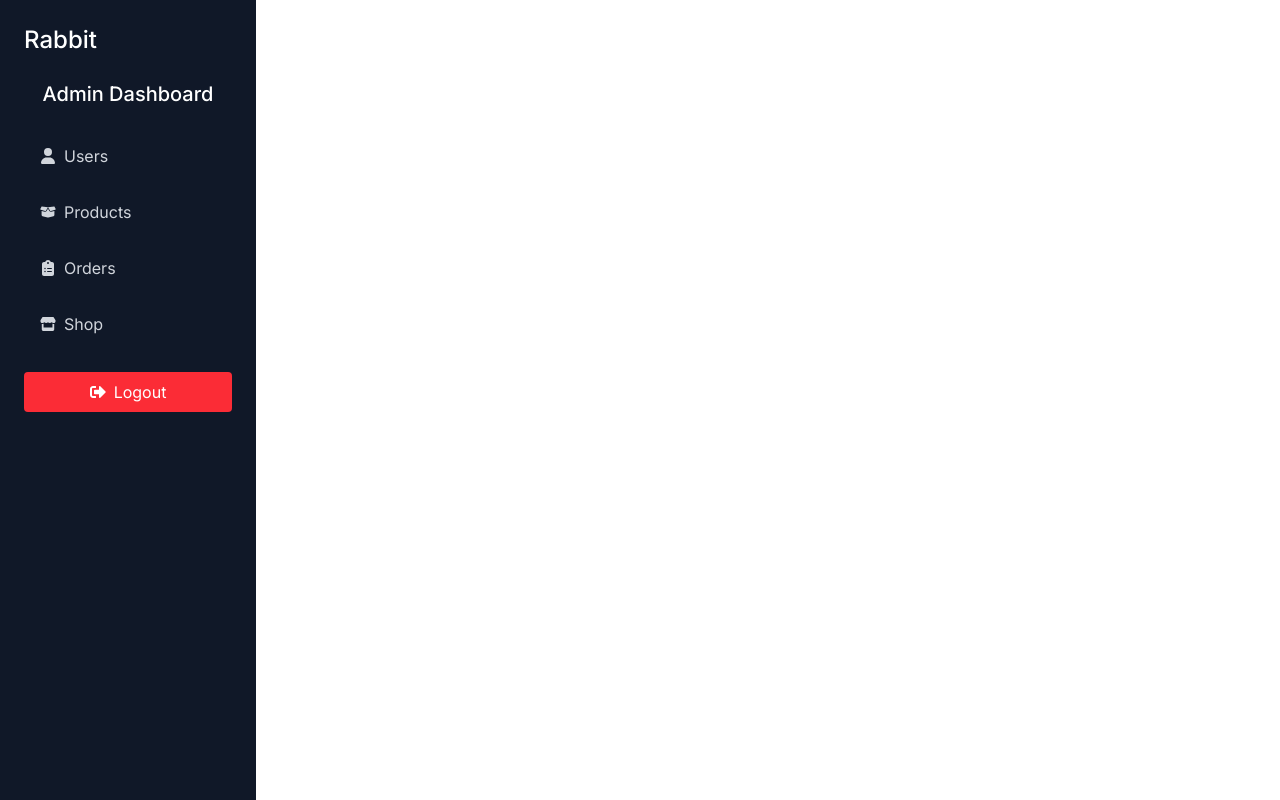
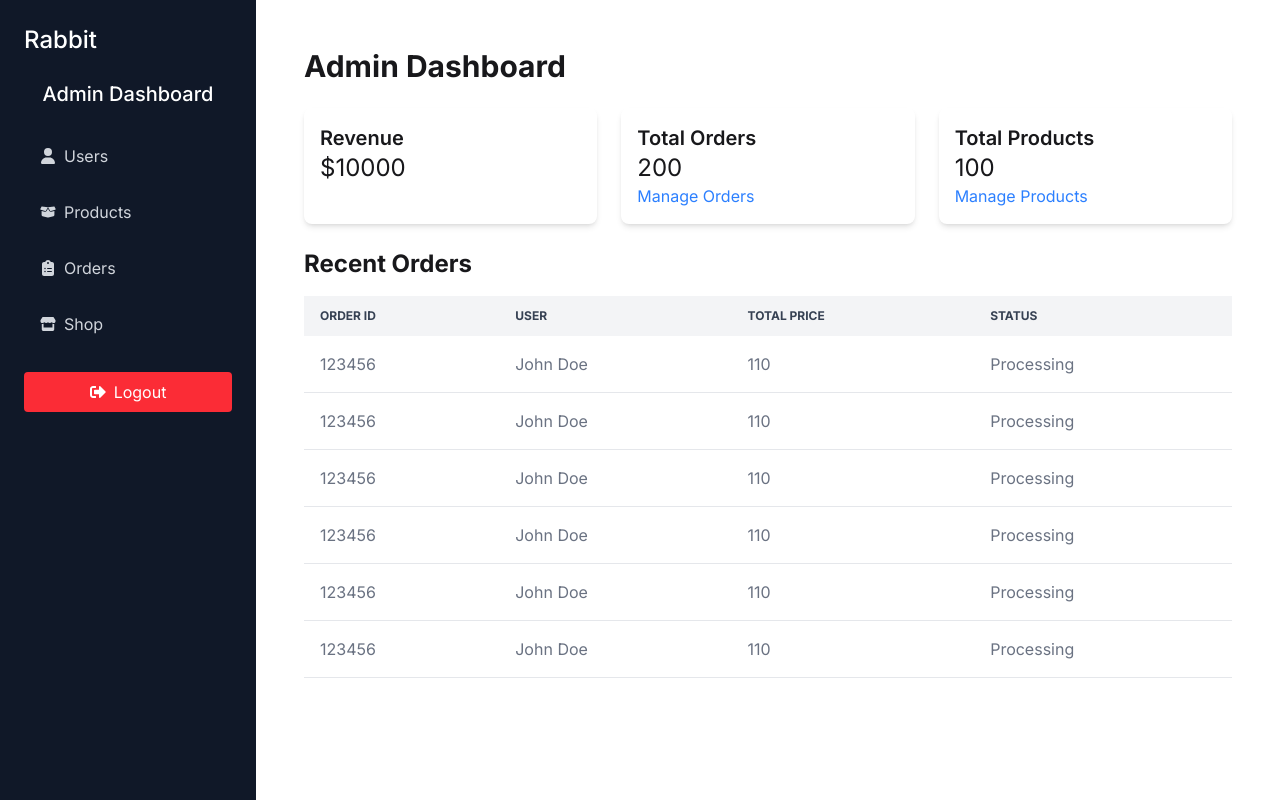
Before and after one commit to shakhawathossenbahar/Rabbit, a React (Vite) app in the folder frontend/: page /admin in a window 1280 px wide. Built offline with nearby package versions, Linux system fonts and the light colour scheme.

Commit message:
admin homepage completed

```diff
--- a/frontend/src/pages/AdminHomePage.jsx
+++ b/frontend/src/pages/AdminHomePage.jsx
@@ -1,9 +1,128 @@
-import React from 'react';
+import React from "react";
+import { Link } from "react-router-dom";
 
 const AdminHomePage = () => {
+  const orders = [
+    {
+      _id: 123456,
+      user: {
+        name: "John Doe",
+      },
+      totalPrice: 110,
+      status: "Processing",
+    },
+
+    {
+      _id: 123456,
+      user: {
+        name: "John Doe",
+      },
+      totalPrice: 110,
+      status: "Processing",
+    },
+
+    {
+      _id: 123456,
+      user: {
+        name: "John Doe",
+      },
+      totalPrice: 110,
+      status: "Processing",
+    },
+
+    {
+      _id: 123456,
+      user: {
+        name: "John Doe",
+      },
+      totalPrice: 110,
+      status: "Processing",
+    },
+
+    {
+      _id: 123456,
+      user: {
+        name: "John Doe",
+      },
+      totalPrice: 110,
+      status: "Processing",
+    },
+
+    {
+      _id: 123456,
+      user: {
+        name: "John Doe",
+      },
+      totalPrice: 110,
+      status: "Processing",
+    },
+  ];
   return (
-    <div>
+    <div className="max-w-7xl mx-auto p-6">
+      <h1 className="text-3xl font-bold mb-6">Admin Dashboard</h1>
+      <div className="grid grid-cols-1 sm:grid-cols-2 lg:grid-cols-3 gap-6">
+        <div className="p-4 shadow-md rounded-lg">
+          <h2 className="text-xl font-semibold">Revenue</h2>
+          <p className="text-2xl">$10000</p>
+        </div>
 
+        <div className="p-4 shadow-md rounded-lg">
+          <h2 className="text-xl font-semibold">Total Orders</h2>
+          <p className="text-2xl">200</p>
+          <Link to={"/admin/orders"} className="text-blue-500 hover:underline">
+            Manage Orders
+          </Link>
+        </div>
+
+        <div className="p-4 shadow-md rounded-lg">
+          <h2 className="text-xl font-semibold">Total Products</h2>
+          <p className="text-2xl">100</p>
+          <Link
+            to={"/admin/products"}
+            className="text-blue-500 hover:underline"
+          >
+            Manage Products
+          </Link>
+        </div>
+      </div>
+
+      <div className="mt-6">
+        <h2 className="text-2xl font-bold mb-4">Recent Orders</h2>
+        <div className="overflow-x-auto">
+          <table className="min-w-full text-left text-gray-500">
+            <thead className="bg-gray-100 text-xs uppercase text-gray-700">
+              <tr>
+                <th className="py-3 px-4">Order ID</th>
+                <th className="py-3 px-4">User</th>
+                <th className="py-3 px-4">Total Price</th>
+                <th className="py-3 px-4">Status</th>
+              </tr>
+            </thead>
+
+            <tbody>
+              {orders.length > 0 ? (
+                orders.map((order) => (
+                  <tr
+                    key={order._id}
+                    className="border-b border-gray-200 hover:bg-gray-50 cursor-pointer"
+                  >
+                    <td className="p-4">{order._id}</td>
+                    <td className="p-4">{order.user.name}</td>
+                    <td className="p-4">{order.totalPrice}</td>
+                    <td className="p-4">{order.status}</td>
+                  </tr>
+                ))
+              ) : (
+                <tr>
+                  <td className="p-4 text-center text-gray-500" colSpan={4}>
+                    No recent orders found.
+                  </td>
+                </tr>
+              )}
+            </tbody>
+          </table>
+        </div>
+      </div>
     </div>
   );
 };
```
Also changed, not shown: frontend/src/pages/NotFound.jsx (line endings or trailing spaces).
